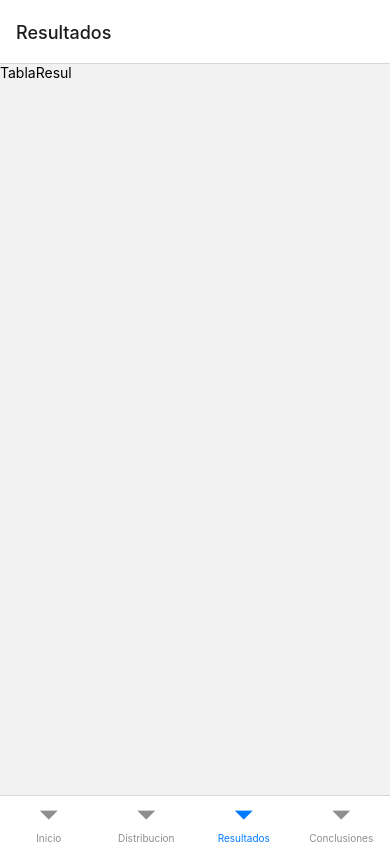
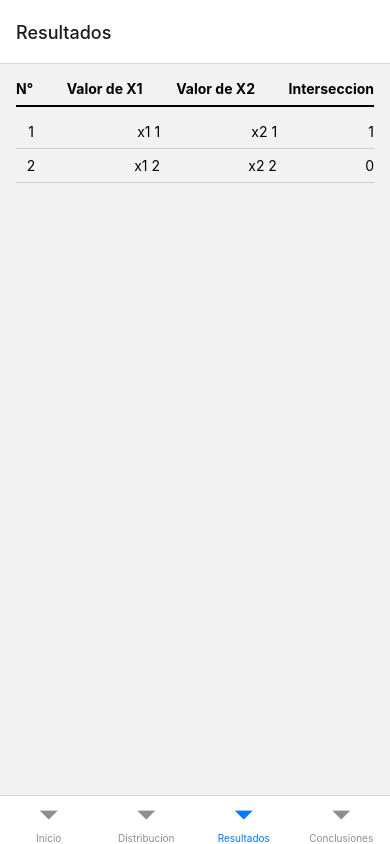
Before and after one commit to kevincalani/tssProcesoIndustria, a React Native app in the folder front/: screen /Resultados in a window 390 px wide. Built offline with nearby package versions, Linux system fonts and the light colour scheme.

Commit message:
añadiendo tabla de resultados

```diff
--- a/front/screens/TablaResul.js
+++ b/front/screens/TablaResul.js
@@ -1,10 +1,77 @@
 import React from 'react'
-import { SafeAreaView, Text, View } from 'react-native'
+import { SafeAreaView, View, FlatList, Text, StyleSheet } from 'react-native'
+
+
+  const tableData = [
+    { id: 1, x1: 'x1 1', x2: 'x2 1', interseccion: "1" },
+    { id: 2, x1: 'x1 2', x2: 'x2 2', interseccion: "0" },
+    //  más datos
+  ];
+
 
 export default function TablaResul() {
   return (
     <SafeAreaView>
-        <Text>TablaResul</Text>
+        <View style={styles.container}>
+      <FlatList
+        data={tableData}
+        keyExtractor={(item) => item.id.toString()}
+        renderItem={({ item }) => (
+          <View style={styles.row}>
+            <View style={styles.idContainer}>
+              <Text style={styles.idText}>{item.id}</Text>
+            </View>
+            <Text style={styles.cell}>{item.x1}</Text>
+            <Text style={styles.cell}>{item.x2}</Text>
+            <Text style={styles.cell}>{item.interseccion}</Text>
+          </View>
+        )}
+        ListHeaderComponent={() => (
+          <View style={styles.header}>
+            <Text style={styles.headerText}>N°</Text>
+            <Text style={styles.headerText}>Valor de X1</Text>
+            <Text style={styles.headerText}>Valor de X2</Text>
+            <Text style={styles.headerText}>Interseccion</Text>
+          </View>
+        )}
+      />
+    </View>
     </SafeAreaView>
   )
 }
+const styles = StyleSheet.create({
+  container: {
+    flex: 1,
+    padding: 16,
+  },
+  row: {
+    flexDirection: 'row',
+    justifyContent: 'space-between',
+    alignItems: 'center',
+    borderBottomWidth: 1,
+    borderBottomColor: '#ccc',
+    paddingVertical: 8,
+  },
+  idContainer: {
+    width: 30,
+  },
+  idText: {
+    textAlign: 'center',
+  },
+  cell: {
+    textAlign: 'center',
+  },
+  header: {
+    flexDirection: 'row',
+    justifyContent: 'space-between',
+    alignItems: 'center',
+    borderBottomWidth: 2,
+    borderBottomColor: '#000',
+    paddingBottom: 8,
+    marginBottom: 8,
+  },
+  headerText: {
+    fontWeight: 'bold',
+    textAlign: 'center',
+  },
+});
```
